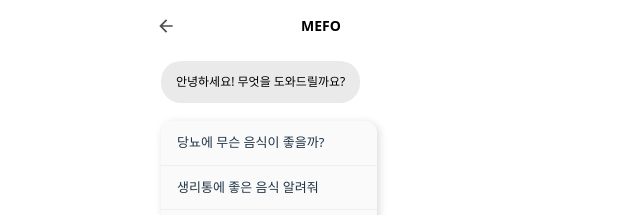
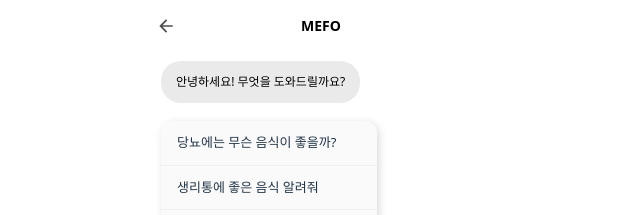
Before and after one commit to SSU-Medifood/frontend, a React (Vite) app: page /mefo in a window 1280 px wide. Shown: the top 215 px of the page, without its empty margins (319-959 px from the left). Built offline with nearby package versions, Linux system fonts and the light colour scheme.

Commit message:
feat/1 : 배포 테스트

```diff
--- a/src/pages/Chatbot.jsx
+++ b/src/pages/Chatbot.jsx
@@ -14,7 +14,7 @@
 
     const [showSuggestions, setShowSuggestions] = useState(true)
     const suggestedQuestions = [
-        "당뇨에 무슨 음식이 좋을까?",
+        "당뇨에는 무슨 음식이 좋을까?",
         "생리통에 좋은 음식 알려줘",
         "부담스럽지 않은 야식 추천해줘"
     ]
```
